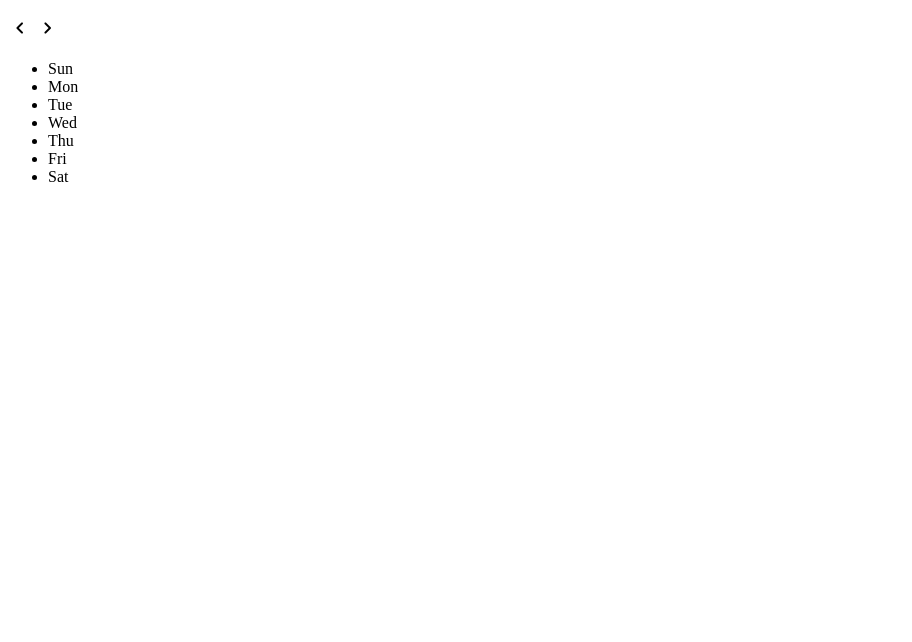
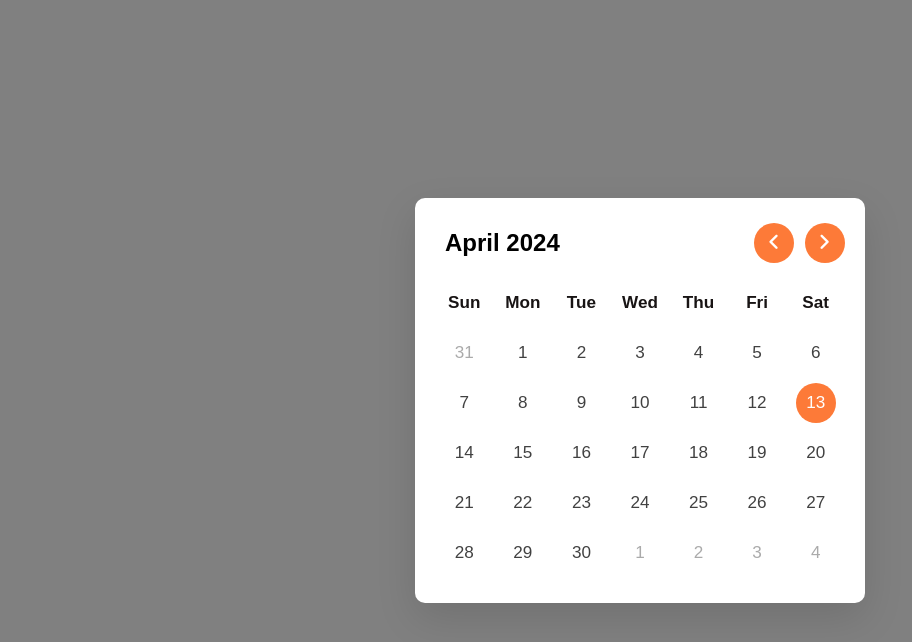
Before and after one commit to bhuwan214/Calendar_UI, a plain HTML site: page index.html in a window 1280 px wide. Shown: the whole page, without its empty margins (0-912 px from the left). Drawn offline with nearby package versions, Linux system fonts and the light colour scheme.

Commit message:
just for adding

```diff
--- a/index.html
+++ b/index.html
@@ -9,9 +9,8 @@
         <title>Calendar</title>
         <meta name="viewport"
               content="width=device-width, initial-scale=1.0">
-        <link rel="stylesheet"
-            href=
-    "https://fonts.googleapis.com/css2?family=Material+Symbols+Rounded:opsz,wght,FILL,GRAD@20..48,100..700,0..1,-50..200">
+        <link rel="stylesheet"    href="https://fonts.googleapis.com/css2?family=Material+Symbols+Rounded:opsz,wght,FILL,GRAD@20..48,100..700,0..1,-50..200">
+        <link rel="stylesheet" href="style.css">
     </head>
 
     <body>
@@ -43,5 +42,6 @@
                 <ul class="calendar-dates"></ul>
             </div>
         </div>
+        <script src="index.js"> </script>
     </body>
     </html>
--- a/index.js
+++ b/index.js
@@ -0,0 +1,115 @@
+let date = new Date();
+let year = date.getFullYear();
+let month = date.getMonth();
+
+const day = document.querySelector(".calendar-dates");
+
+const currdate = document
+	.querySelector(".calendar-current-date");
+
+const prenexIcons = document
+	.querySelectorAll(".calendar-navigation span");
+
+// Array of month names
+const months = [
+	"January",
+	"February",
+	"March",
+	"April",
+	"May",
+	"June",
+	"July",
+	"August",
+	"September",
+	"October",
+	"November",
+	"December"
+];
+
+// Function to generate the calendar
+const manipulate = () => {
+
+	// Get the first day of the month
+	let dayone = new Date(year, month, 1).getDay();
+
+	// Get the last date of the month
+	let lastdate = new Date(year, month + 1, 0).getDate();
+
+	// Get the day of the last date of the month
+	let dayend = new Date(year, month, lastdate).getDay();
+
+	// Get the last date of the previous month
+	let monthlastdate = new Date(year, month, 0).getDate();
+
+	// Variable to store the generated calendar HTML
+	let lit = "";
+
+	// Loop to add the last dates of the previous month
+	for (let i = dayone; i > 0; i--) {
+		lit +=
+			`<li class="inactive">${monthlastdate - i + 1}</li>`;
+	}
+
+	// Loop to add the dates of the current month
+	for (let i = 1; i <= lastdate; i++) {
+
+		// Check if the current date is today
+		let isToday = i === date.getDate()
+			&& month === new Date().getMonth()
+			&& year === new Date().getFullYear()
+			? "active"
+			: "";
+		lit += `<li class="${isToday}">${i}</li>`;
+	}
+
+	// Loop to add the first dates of the next month
+	for (let i = dayend; i < 6; i++) {
+		lit += `<li class="inactive">${i - dayend + 1}</li>`
+	}
+
+	// Update the text of the current date element
+	// with the formatted current month and year
+	currdate.innerText = `${months[month]} ${year}`;
+
+	// update the HTML of the dates element
+	// with the generated calendar
+	day.innerHTML = lit;
+}
+
+manipulate();
+
+// Attach a click event listener to each icon
+prenexIcons.forEach(icon => {
+
+	// When an icon is clicked
+	icon.addEventListener("click", () => {
+
+		// Check if the icon is "calendar-prev"
+		// or "calendar-next"
+		month = icon.id === "calendar-prev" ? month - 1 : month + 1;
+
+		// Check if the month is out of range
+		if (month < 0 || month > 11) {
+
+			// Set the date to the first day of the
+			// month with the new year
+			date = new Date(year, month, new Date().getDate());
+
+			// Set the year to the new year
+			year = date.getFullYear();
+
+			// Set the month to the new month
+			month = date.getMonth();
+		}
+
+		else {
+
+			// Set the date to the current date
+			date = new Date();
+		}
+
+		// Call the manipulate function to
+		// update the calendar display
+		manipulate();
+	});
+});
--- a/style.css
+++ b/style.css
@@ -0,0 +1,130 @@
+* {
+    margin: 0;
+    padding: 0;
+    font-family: 'Poppins', sans-serif;
+}
+
+body {
+    display: flex;
+   background: gray;
+    min-height: 100vh;
+    padding: 0 10px;
+    align-items: center;
+    justify-content: center;
+}
+
+.calendar-container {
+    background: #fff;
+    width: 450px;
+    border-radius: 10px;
+    box-shadow: 0 15px 40px rgba(0, 0, 0, 0.12);
+}
+
+.calendar-container header {
+    display: flex;
+    align-items: center;
+    padding: 25px 30px 10px;
+    justify-content: space-between;
+}
+
+header .calendar-navigation {
+    display: flex;
+}
+
+header .calendar-navigation span {
+    height: 38px;
+    width: 38px;
+    margin: 0 1px;
+    cursor: pointer;
+    text-align: center;
+    line-height: 38px;
+    border-radius: 50%;
+    user-select: none;
+    color: #aeabab;
+    font-size: 1.9rem;
+}
+
+.calendar-navigation span:last-child {
+    margin-right: -10px;
+}
+
+header .calendar-navigation span:hover {
+    background: #f2f2f2;
+}
+
+#calendar-prev ,  #calendar-next{
+    height: 40px;
+    width: 40px;
+    border-radius:50% ;
+    color: white;
+    margin-left: 10px;
+    background-color:#FD7A38;
+}
+
+header .calendar-current-date {
+    font-weight: 800;
+    font-size: 1.5rem;
+}
+
+.calendar-body {
+    padding: 20px;
+}
+
+.calendar-body ul {
+    list-style: none;
+    flex-wrap: wrap;
+    display: flex;
+    text-align: center;
+}
+
+.calendar-body .calendar-dates {
+    margin-bottom: 20px;
+}
+
+.calendar-body li {
+    width: calc(100% / 7);
+    font-size: 1.07rem;
+    color: #414141;
+}
+
+.calendar-body .calendar-weekdays li {
+    cursor: default;
+    font-weight: 700;
+    color: #181414;
+}
+
+.calendar-body .calendar-dates li {
+    margin-top: 30px;
+    position: relative;
+    z-index: 1;
+    cursor: pointer;
+}
+
+.calendar-dates li.inactive {
+    color: #aaa;
+}
+
+.calendar-dates li.active {
+    color: #fff;
+}
+
+.calendar-dates li::before {
+    position: absolute;
+    content: "";
+    z-index: -1;
+    top: 50%;
+    left: 50%;
+    width: 40px;
+    height: 40px;
+    border-radius: 50%;
+    transform: translate(-50%, -50%);
+}
+
+.calendar-dates li.active::before {
+    background-color:#FD7A38;
+
+}
+
+.calendar-dates li:not(.active):hover::before {
+    background: #e4e1e1;
+}
```
